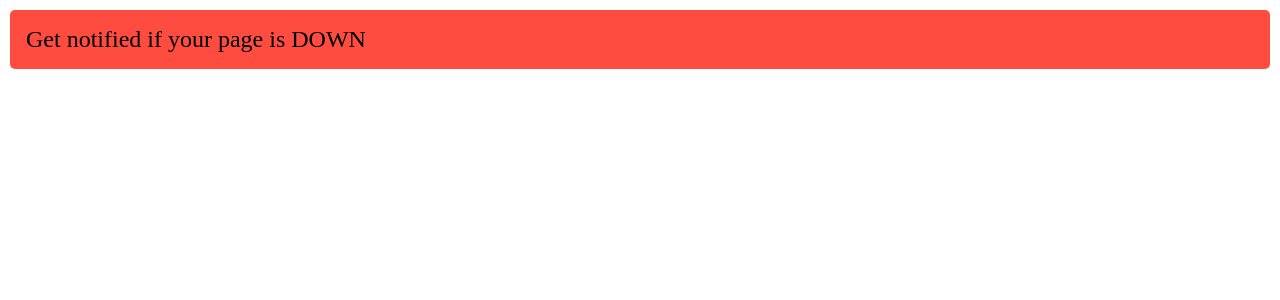
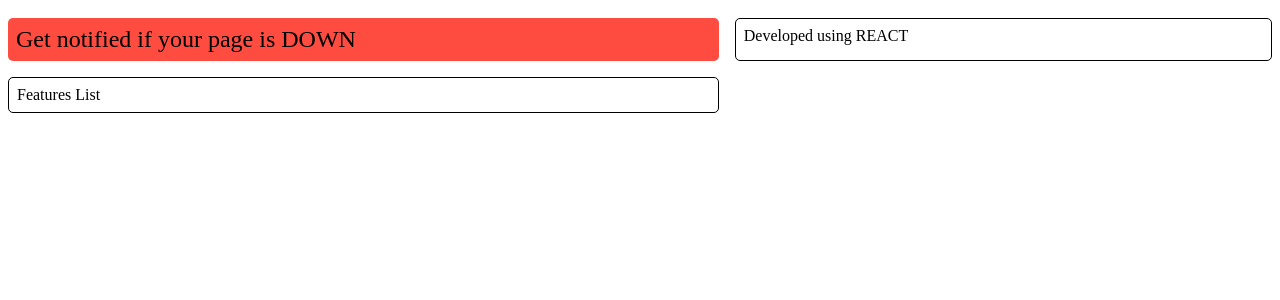
Before and after one commit to vamshi-krishna-kotla/node-app, a React app in the folder GUI/: page / in a window 1280 px wide. Shown: the top 300 px of the page. Built offline with nearby package versions, Linux system fonts and the light colour scheme; the HTML template or start-up script is replaced by a standard one.

Commit message:
Added more components | support to add CSS modules and general CSS

```diff
--- a/GUI/src/components/App.js
+++ b/GUI/src/components/App.js
@@ -1,8 +1,12 @@
 import React, { Component } from 'react';
 
 import Info from '../components/Info/Info';
+import Dev from '../components/Dev/Dev';
+import Features from "../components/Features/Features";
 
 import styles from './App.module.scss';
+
+import './index.scss';
 
 class App extends Component {
 
@@ -13,7 +17,9 @@ class App extends Component {
 	render() {
 		return(
 			<div className = {styles.App}>
-				<Info />
+				<Info propClass = "propInfo"/>
+				<Dev propClass = "propDevInfo"/>
+				<Features propClass = "propFeatures"/>
 			</div>
 		);
 	}
--- a/GUI/src/components/App.module.scss
+++ b/GUI/src/components/App.module.scss
@@ -1,3 +1,23 @@
 .App {
-	padding: 10px;
+	display: grid;
+	grid-template-areas:
+		"dev-info features"
+		"info info"
+		;
+	padding: 10px 0;
+
+	/*
+		NOTE: CSS modules can give CSS to child elements with general selectors
+		class selectors and id selectors are not working to apply CSS from
+		main CSS module to internal components CSS modules
+
+		Individual CSS needed to be used, in each components' CSS module
+		to work with the styles of the main module
+		OR
+		Use a seperate styles file without CSS modules
+	*/
+
+	div {
+		padding: 0.5rem;
+	}
 }
--- /dev/null
+++ b/GUI/src/components/Dev/Dev.js
@@ -0,0 +1,19 @@
+import React, { Component } from 'react';
+
+import styles from './Dev.module.scss';
+
+export default class Dev extends Component {
+	state = {};
+
+	constructor(props) {
+		super(props);
+	}
+
+	render() {
+		return(
+			<div className = {[styles.dev, this.props.propClass].join(' ')}>
+				Developed using REACT
+			</div>
+		);
+	}
+}
--- /dev/null
+++ b/GUI/src/components/Dev/Dev.module.scss
@@ -0,0 +1,5 @@
+.dev {
+	border: 1px solid black;
+	border-radius: 5px;
+	margin: 0.5rem;
+}
--- /dev/null
+++ b/GUI/src/components/Features/Features.js
@@ -0,0 +1,19 @@
+import React, { Component } from 'react';
+
+import styles from './Features.module.scss';
+
+export default class Features extends Component {
+	state = {};
+
+	constructor(props) {
+		super(props);
+	}
+
+	render () {
+		return (
+			<div className={[styles.features, this.props.propClass].join(' ')}>
+				Features List
+			</div>
+		);
+	};
+}
--- /dev/null
+++ b/GUI/src/components/Features/Features.module.scss
@@ -0,0 +1,5 @@
+.features {
+	border: 1px solid black;
+	border-radius: 5px;
+	margin: 0.5rem;
+}
--- a/GUI/src/components/Info/Info.js
+++ b/GUI/src/components/Info/Info.js
@@ -28,7 +28,7 @@ class Info extends Component {
 		}, 3500);
 
 		return(
-			<div className={[styles.info, this.state.pageStatus ? styles.up : styles.down].join(' ')}>
+			<div className={[styles.info, this.props.propClass, this.state.pageStatus ? styles.up : styles.down].join(' ')}>
 				Get notified if your page is {this.state.pageStatus ? "UP" : "DOWN"}
 			</div>
 		);
--- a/GUI/src/components/Info/Info.module.scss
+++ b/GUI/src/components/Info/Info.module.scss
@@ -2,6 +2,7 @@
 	border-radius: 5px;
 	font-family: 'Times New Roman', Times, serif;
 	font-size: 1.5rem;
+	margin: 0.5rem;
 	padding: 1rem;
 	transition: all 0.5s;
 
--- /dev/null
+++ b/GUI/src/components/index.scss
@@ -0,0 +1,11 @@
+.propInfo {
+	grid-area: info;
+}
+
+.propDevInfo {
+	grid-area: dev-info;
+}
+
+.propFeatures {
+	grid-area: features;
+}
```
